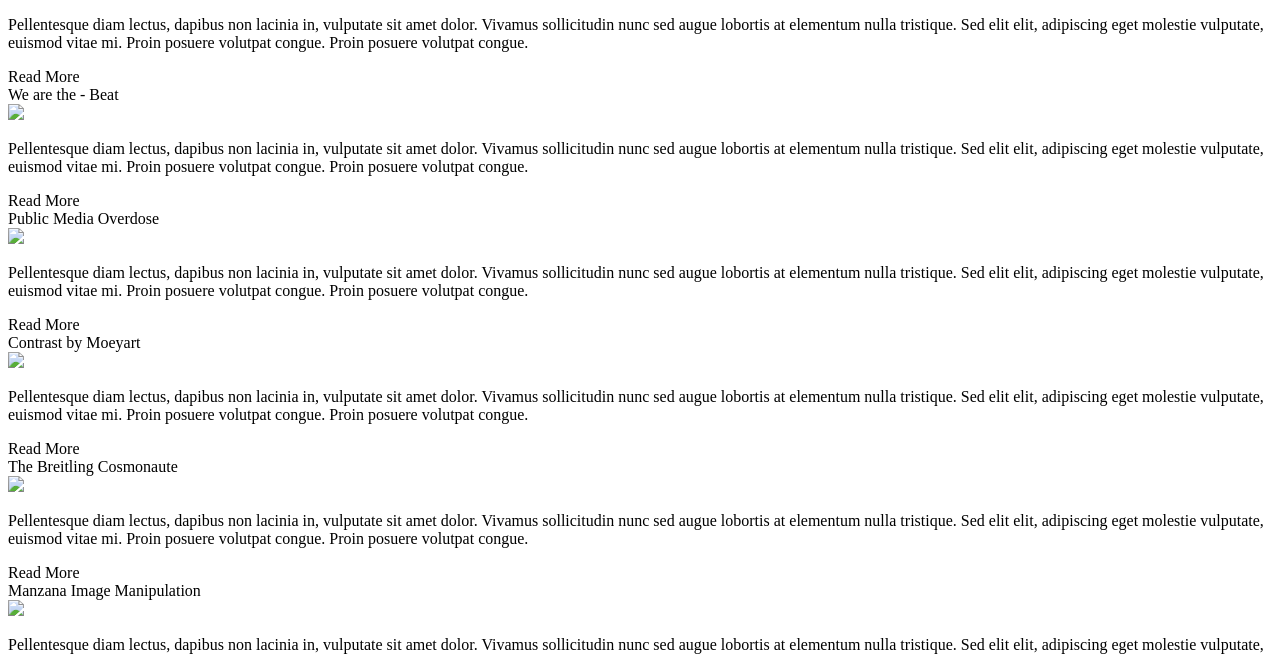
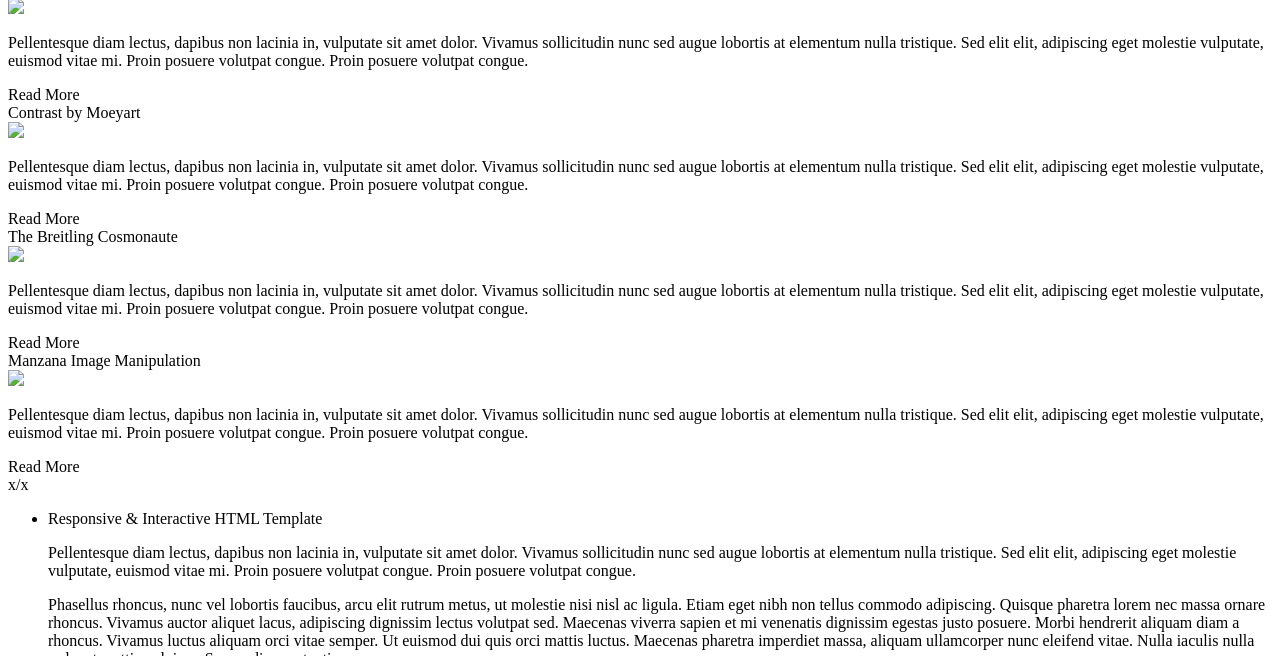
Before and after one commit to SUNYFredonia/kiosk-science, a Jekyll site: the page html/news/news.html, which Jekyll copies as it is, in a window 1280 px wide and 900 px high, scrolled down 1545 px, cut to the strip 244-900 px from the top of the window. Built offline with Jekyll 4.4.1, drawn with Linux system fonts in a browser that asks for light colours; nearby versions of some CDN libraries; some web fonts are replaced; library files that are not in the unit come from our copies; some of the changed text lies outside the part shown.

Commit message:
dropping elements

```diff
--- a/html/news/news.html
+++ b/html/news/news.html
@@ -253,26 +253,11 @@
 
                         <div class="custom-separator"></div>
                         <div class="news-item-vertical">
-                            <div class="news-item-vertical-title">Responsive &amp; Interactive HTML Template</div>
+                            <div class="news-item-vertical-title"></div>
                             <div class="media-holder-news-vertical">
-                            	<img src="assets/media/news/thumbs/thumb1.jpg" width="100%" class="opacity_0" onload="animateThumb(this)"/>
                             </div>
                             <div class="main-text-holder">
                        <iframe src="http://sunyfredoniasciencecenter.tumblr.com/" height="1000px" width="100%"></iframe>
-                       <p>Pellentesque diam lectus, dapibus non lacinia in, vulputate sit amet dolor. Vivamus sollicitudin nunc sed augue lobortis at elementum nulla tristique. Sed elit elit, adipiscing eget molestie vulputate, euismod vitae mi. Proin posuere volutpat congue. Proin posuere volutpat congue.</p>
-
-
-                            </div>
-                            <div class="news-item-vertical-read-more"><span>Read More</span></div>
-                        </div>
-                        <div class="custom-separator"></div>
-                        <div class="news-item-vertical">
-                            <div class="news-item-vertical-title">We are the - Beat</div>
-                            <div class="media-holder-news-vertical">
-                            	<img src="assets/media/news/thumbs/thumb-video3.jpg" width="100%" class="opacity_0" onload="animateThumb(this)"/>
-                            </div>
-                            <div class="main-text-holder">
-                            	<p>Pellentesque diam lectus, dapibus non lacinia in, vulputate sit amet dolor. Vivamus sollicitudin nunc sed augue lobortis at elementum nulla tristique. Sed elit elit, adipiscing eget molestie vulputate, euismod vitae mi. Proin posuere volutpat congue. Proin posuere volutpat congue.</p>
                             </div>
                             <div class="news-item-vertical-read-more"><span>Read More</span></div>
                         </div>
```
